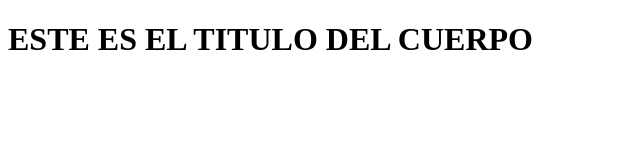
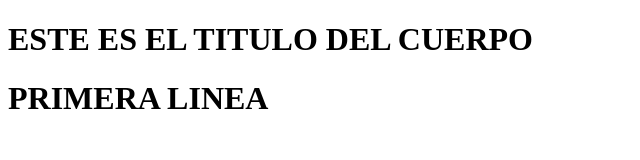
Before and after one commit to LuisGuillermo25/clase-git, a plain HTML site: page index.html in a window 1280 px wide. Shown: the whole page, without its empty margins (0-640 px from the left). Drawn offline with Linux system fonts and the light colour scheme.

Commit message:
commit four

```diff
--- a/index.html
+++ b/index.html
@@ -9,6 +9,7 @@
 <body>
     <div>
         <h1>ESTE ES EL TITULO DEL CUERPO</h1>
+        <h1>PRIMERA LINEA</h1>
     </div>
 </body>
 </html>
```
